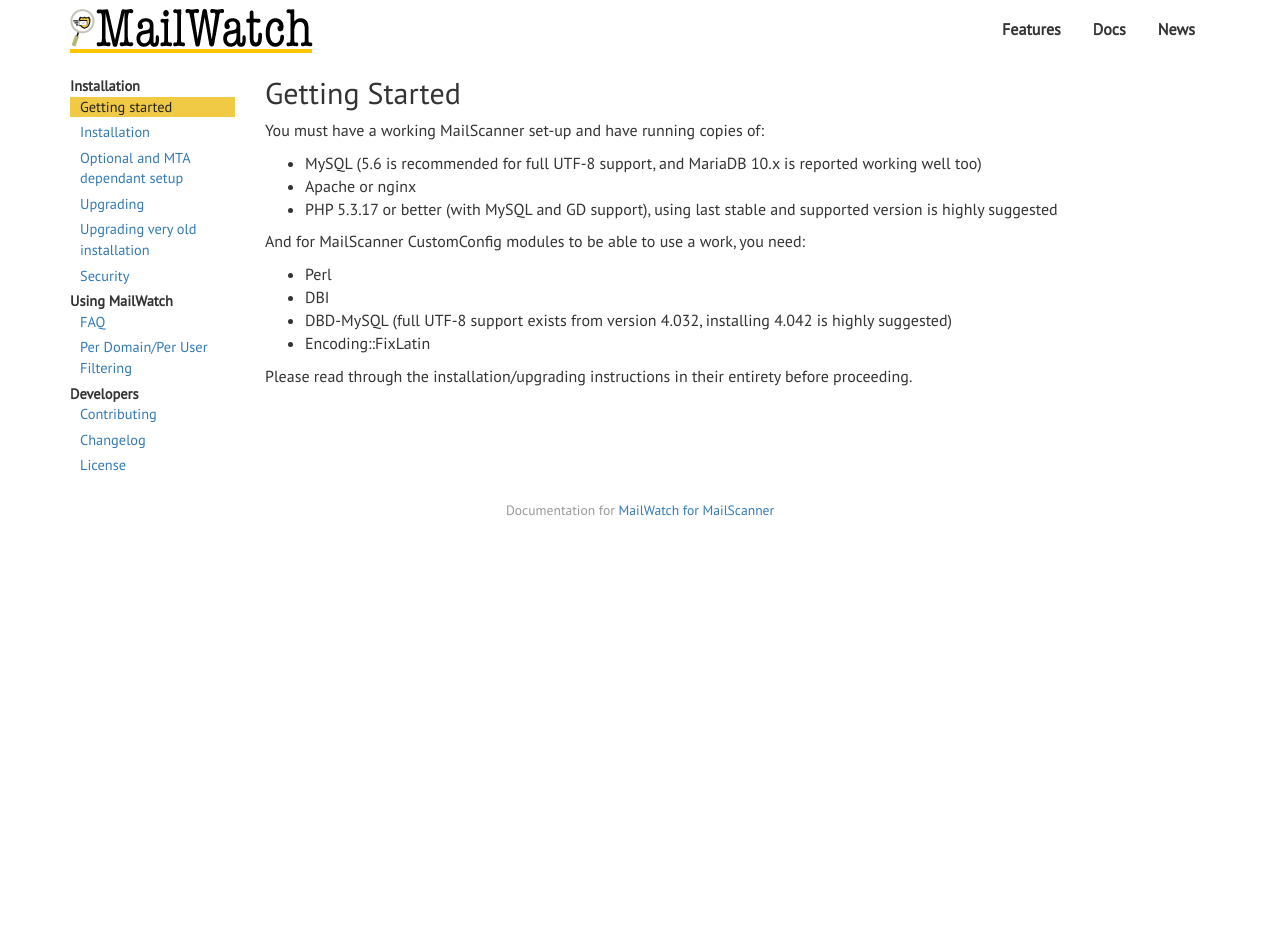
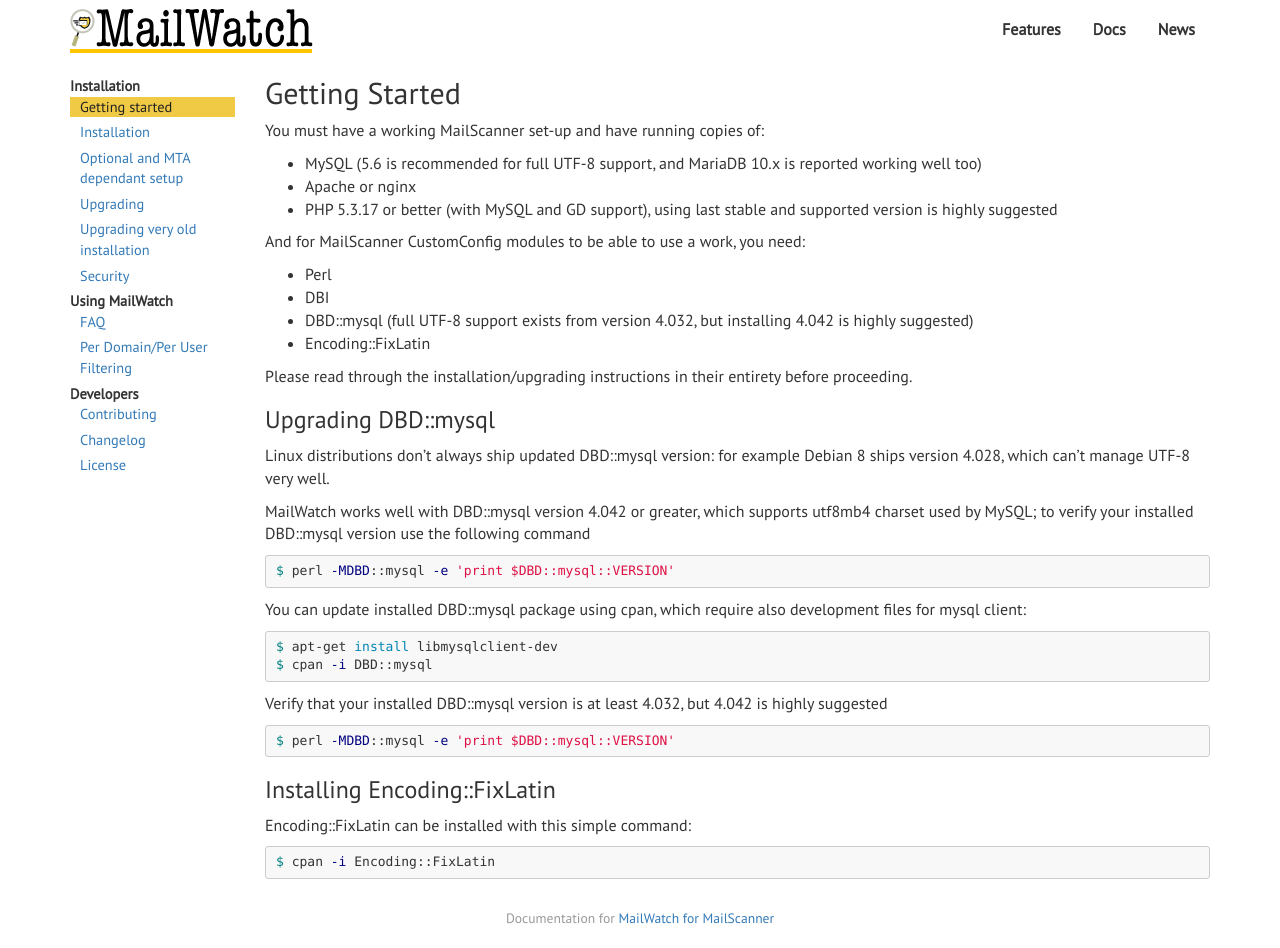
Before and after one commit to mailwatch/mailwatch-docs, a Jekyll site: the page built from _posts/2017-03-23-getting-started.md, in a window 1280 px wide. Built offline with Jekyll 4.4.1, drawn with Linux system fonts in a browser that asks for light colours; nearby versions of some CDN libraries; before the commit the page ends 900 px from its top, so only the background shows below that.

Commit message:
Add instruction about DBD::mysql upgrade and Encoding::FixLatin install

````diff
--- a/_posts/2017-03-23-getting-started.md
+++ b/_posts/2017-03-23-getting-started.md
@@ -18,7 +18,38 @@ And for MailScanner CustomConfig modules to be able to use a work, you need:
 
 - Perl
 - DBI
-- DBD-MySQL (full UTF-8 support exists from version 4.032, installing 4.042 is highly suggested)
+- DBD::mysql (full UTF-8 support exists from version 4.032, but installing 4.042 is highly suggested)
 - Encoding::FixLatin
 
 Please read through the installation/upgrading instructions in their entirety before proceeding.
+
+### Upgrading DBD::mysql
+
+Linux distributions don't always ship updated DBD::mysql version: for example Debian 8 ships version 4.028, which can't manage UTF-8 very well.
+
+MailWatch works well with DBD::mysql version 4.042 or greater, which supports utf8mb4 charset used by MySQL; to verify your installed DBD::mysql version use the following command
+
+```shell
+$ perl -MDBD::mysql -e 'print $DBD::mysql::VERSION'
+```
+
+You can update installed DBD::mysql package using cpan, which require also development files for mysql client:
+
+```shell
+$ apt-get install libmysqlclient-dev
+$ cpan -i DBD::mysql
+```
+
+Verify that your installed DBD::mysql version is at least 4.032, but 4.042 is highly suggested
+
+```shell
+$ perl -MDBD::mysql -e 'print $DBD::mysql::VERSION'
+```
+
+### Installing Encoding::FixLatin
+
+Encoding::FixLatin can be installed with this simple command:
+
+```shell
+$ cpan -i Encoding::FixLatin
+```
````
